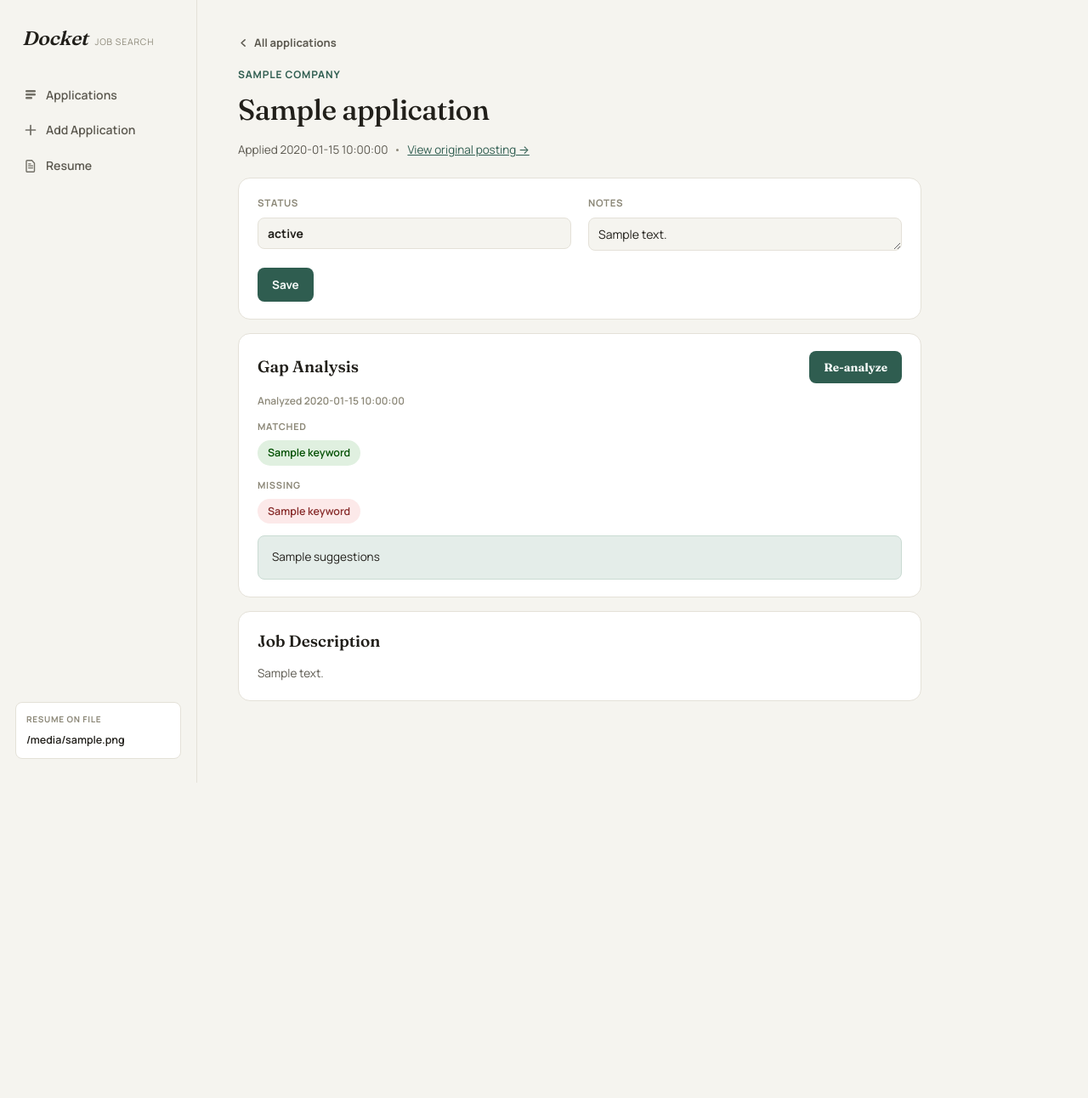
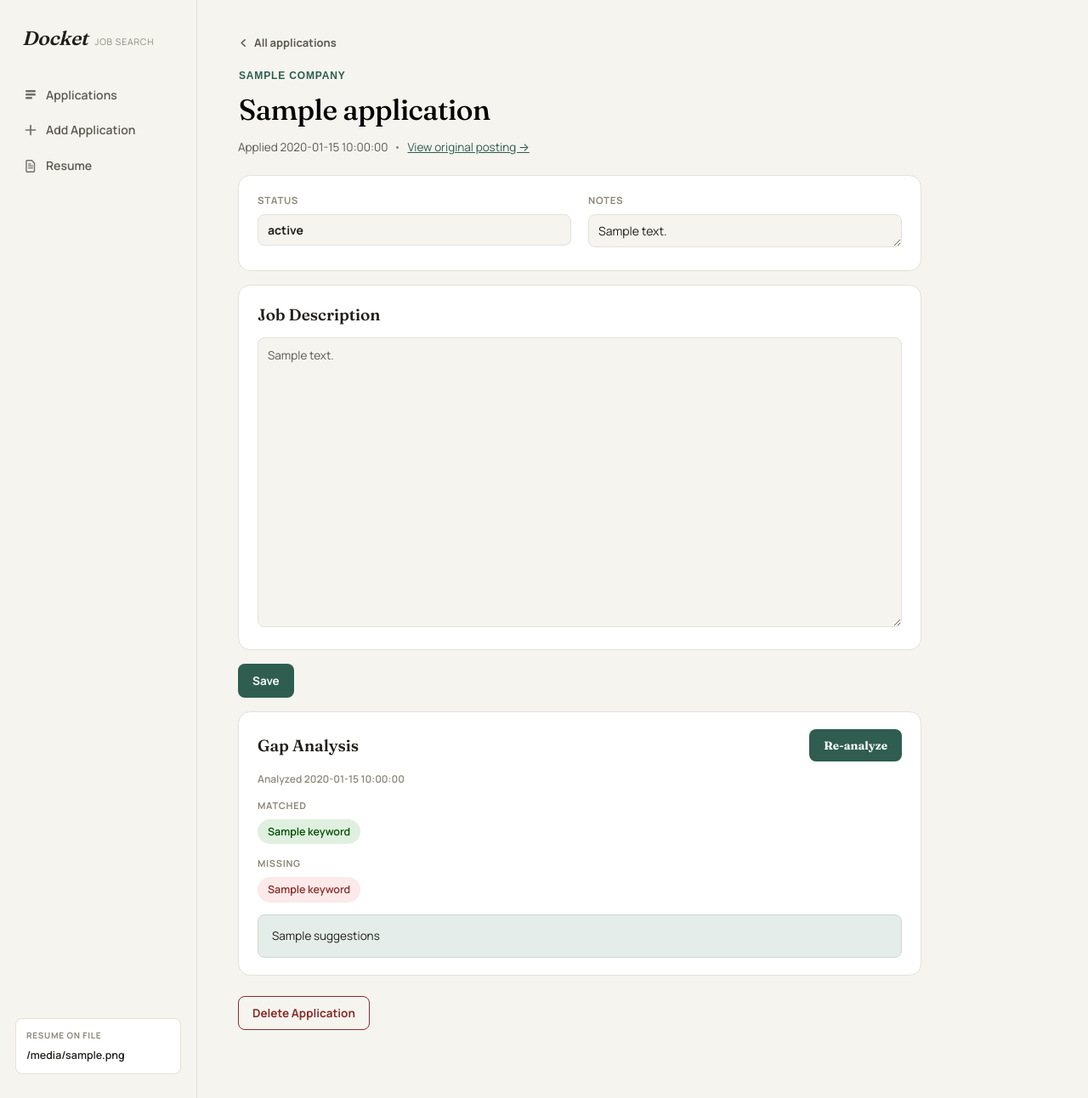
Before and after one commit to cespinozaa/job-tracker, a FastAPI app: template app/templates/application_detail.html in a window 1280 px wide. Shown: the whole page at 85% size. Before the commit the page ends 921 px from the top, so only its background shows below. Run offline with FastAPI, Linux system fonts and the light colour scheme; the template is opened without the code that fills it: most values are stand-ins (such as "Sample title", 1, 10 or a date in 2020).

Commit message:
Add editing for company/title/description and deleting an application

```diff
--- a/app/database.py
+++ b/app/database.py
@@ -132,13 +132,28 @@ def get_application(application_id: int) -> sqlite3.Row | None:
     return row
 
 
-def update_application(application_id: int, status: str, notes: str | None) -> None:
+def update_application(
+    application_id: int,
+    company: str,
+    title: str,
+    job_description: str,
+    status: str,
+    notes: str | None,
+) -> None:
     conn = get_connection()
     conn.execute(
-        "UPDATE applications SET status = ?, notes = ?, updated_at = CURRENT_TIMESTAMP "
-        "WHERE id = ?",
-        (status, notes, application_id),
+        "UPDATE applications SET company = ?, title = ?, job_description = ?, "
+        "status = ?, notes = ?, updated_at = CURRENT_TIMESTAMP WHERE id = ?",
+        (company, title, job_description, status, notes, application_id),
     )
+    conn.commit()
+    conn.close()
+
+
+def delete_application(application_id: int) -> None:
+    conn = get_connection()
+    conn.execute("DELETE FROM gap_analysis WHERE application_id = ?", (application_id,))
+    conn.execute("DELETE FROM applications WHERE id = ?", (application_id,))
     conn.commit()
     conn.close()
 
--- a/app/main.py
+++ b/app/main.py
@@ -9,6 +9,7 @@ from app.database import (
     STATUS_LABELS,
     VALID_STATUSES,
     create_application,
+    delete_application,
     get_application,
     get_applications,
     get_gap_analyses,
@@ -198,6 +199,9 @@ def analyze_application(request: Request, application_id: int):
 @app.post("/applications/{application_id}/update")
 def update_application_route(
     application_id: int,
+    company: str = Form(...),
+    title: str = Form(...),
+    job_description: str = Form(...),
     status: str = Form(...),
     notes: str = Form(""),
 ):
@@ -206,8 +210,19 @@ def update_application_route(
     if status not in VALID_STATUSES:
         raise HTTPException(400, "Invalid status")
 
-    update_application(application_id, status, notes or None)
+    update_application(
+        application_id, company, title, job_description, status, notes or None
+    )
     return RedirectResponse(url=f"/applications/{application_id}", status_code=303)
+
+
+@app.post("/applications/{application_id}/delete")
+def delete_application_route(application_id: int):
+    if get_application(application_id) is None:
+        raise HTTPException(404, "Application not found")
+
+    delete_application(application_id)
+    return RedirectResponse(url="/", status_code=303)
 
 
 @app.get("/resume")
--- a/app/static/style.css
+++ b/app/static/style.css
@@ -290,7 +290,7 @@ main.main.main-wide {
     margin-bottom: 22px;
 }
 
-h1.title {
+.title {
     font-family: 'Fraunces', serif;
     font-weight: 500;
     font-size: 34px;
@@ -344,6 +344,16 @@ h1.title {
 .btn-ghost:hover {
     border-color: var(--ink-faint);
     color: var(--ink);
+}
+
+.btn-danger {
+    background: transparent;
+    color: var(--st-rejected);
+    border-color: var(--st-rejected);
+}
+
+.btn-danger:hover {
+    background: var(--st-rejected-bg);
 }
 
 /* ---------- Filters ---------- */
@@ -570,6 +580,23 @@ select.status-select {
     text-transform: uppercase;
     letter-spacing: .07em;
     margin-bottom: 6px;
+}
+
+input.detail-eyebrow,
+input.title {
+    display: block;
+    width: 100%;
+    border: 1px solid transparent;
+    background: transparent;
+    border-radius: var(--radius-sm);
+    padding: 2px 6px;
+    margin-left: -6px;
+}
+
+input.detail-eyebrow:hover,
+input.title:hover {
+    border-color: var(--line);
+    background: var(--surface);
 }
 
 .detail-meta {
--- a/app/templates/application_detail.html
+++ b/app/templates/application_detail.html
@@ -6,9 +6,10 @@
         All applications
     </a>
 
+    <form action="/applications/{{ application.id }}/update" method="post">
         <div class="detail-head">
-        <div class="detail-eyebrow">{{ application.company }}</div>
-        <h1 class="title">{{ application.title }}</h1>
+            <input class="detail-eyebrow" name="company" value="{{ application.company }}" required aria-label="Company">
+            <input class="title" name="title" value="{{ application.title }}" required aria-label="Job title">
             <div class="detail-meta">
                 <span>Applied {{ application.date_applied }}</span>
                 {% if application.url %}
@@ -19,7 +20,6 @@
         </div>
 
         <div class="card">
-        <form action="/applications/{{ application.id }}/update" method="post">
             <div class="card-row">
                 <div class="field field-status">
                     <label>Status</label>
@@ -34,13 +34,17 @@
                     <textarea name="notes" rows="1" placeholder="Add a note&hellip;">{{ application.notes or "" }}</textarea>
                 </div>
             </div>
-            <div style="margin-top: 14px;">
-                <button type="submit" class="btn btn-primary">Save</button>
-            </div>
-        </form>
         </div>
 
         <div class="card">
+            <h2 class="section-heading">Job Description</h2>
+            <textarea name="job_description" class="jd-text" rows="14" required>{{ application.job_description }}</textarea>
+        </div>
+
+        <button type="submit" class="btn btn-primary">Save</button>
+    </form>
+
+    <div class="card" style="margin-top: 16px;">
         <h2 class="section-heading">
             Gap Analysis
             <form action="/applications/{{ application.id }}/analyze" method="post">
@@ -83,8 +87,7 @@
         {% endfor %}
     </div>
 
-    <div class="card">
-        <h2 class="section-heading">Job Description</h2>
-        <div class="jd-text">{{ application.job_description }}</div>
-    </div>
+    <form action="/applications/{{ application.id }}/delete" method="post" style="margin-top: 24px;" onsubmit="return confirm('Delete this application? This can&#39;t be undone.');">
+        <button type="submit" class="btn btn-danger">Delete Application</button>
+    </form>
 {% endblock %}
```
Lines whose indentation alone changed are shown as unchanged.
